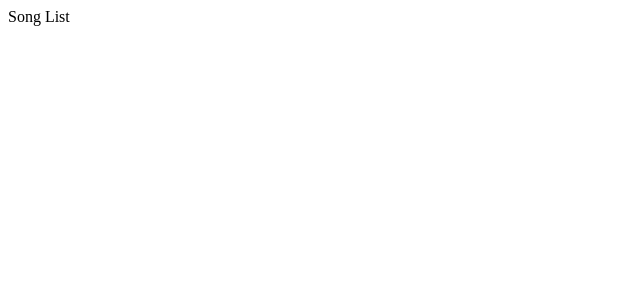
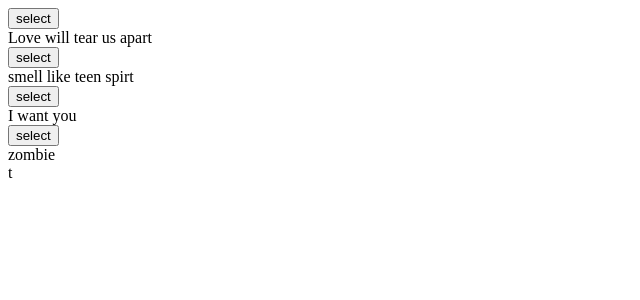
Before and after one commit to Terence1991/terryTunes, a React (Create React App) app: page / in a window 1280 px wide. Shown: the top 300 px of the page, without its empty margins (0-640 px from the left). Built offline with nearby package versions, Linux system fonts and the light colour scheme.

Commit message:
bug fixed

```diff
--- a/public/index.html
+++ b/public/index.html
@@ -3,7 +3,7 @@
   <head>
     <meta charset="utf-8" />
     <link rel="shortcut icon" href="%PUBLIC_URL%/favicon.ico" />
-    <link rel='style sheet' hred='https://cdnjs.cloudflare.com/ajax/libs/semantic-ui/2.4.1/semantic.min.css'/>
+    <link rel='style sheet' href='https://cdnjs.cloudflare.com/ajax/libs/semantic-ui/2.4.1/semantic.min.css'/>
     <meta
       name="viewport"
       content="width=device-width, initial-scale=1, shrink-to-fit=no"
--- a/src/components/App.js
+++ b/src/components/App.js
@@ -1,11 +1,15 @@
 import React from 'react'
+import SongList from './SongList.js'
 
-import SongList from './SongList.js'
 
 const App = () => {
 return (
-  <div>
+  <div className='ui container grid'>
+  <div className='ui riw'>
+  <div className='column eight wide'>
     <SongList />
+  </div>
+  </div>
   </div>
 )
 }
--- a/src/components/SongList.js
+++ b/src/components/SongList.js
@@ -5,7 +5,7 @@ import {connect} from 'react-redux'
 
 class SongList extends React.Component {
   renderList() {
-    return this.props.map((song) => {
+    return this.props.songs.map((song) => {
      return <div className="item" key={song.title}>
      <div className="right floated content">
      <button className='ui button primary'>select</button>
@@ -16,7 +16,7 @@ class SongList extends React.Component {
   }
 
   render() {
-    return <div>Song List</div>
+    return <div className="ui dividied list">{this.renderList()}t</div>
   }
 
 }
--- a/src/index.js
+++ b/src/index.js
@@ -1,7 +1,7 @@
 import React from 'react'
 import ReactDOM from 'react-dom'
 import { Provider } from 'react-redux'
-import { CreateStore, createStore } from 'redux'
+import { createStore } from 'redux'
 import App from './components/App'
 
 import reducers from './reducers'
```
